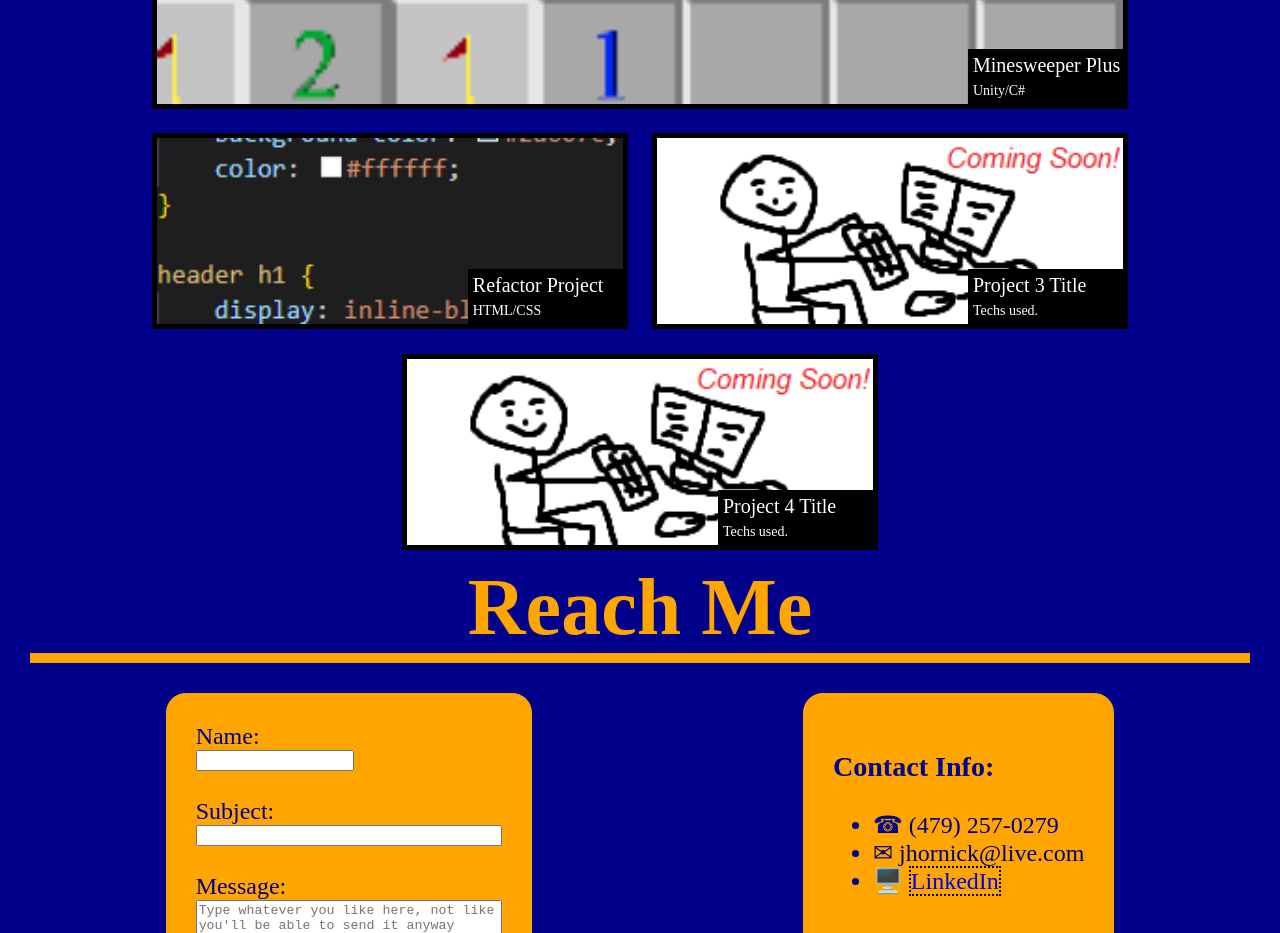
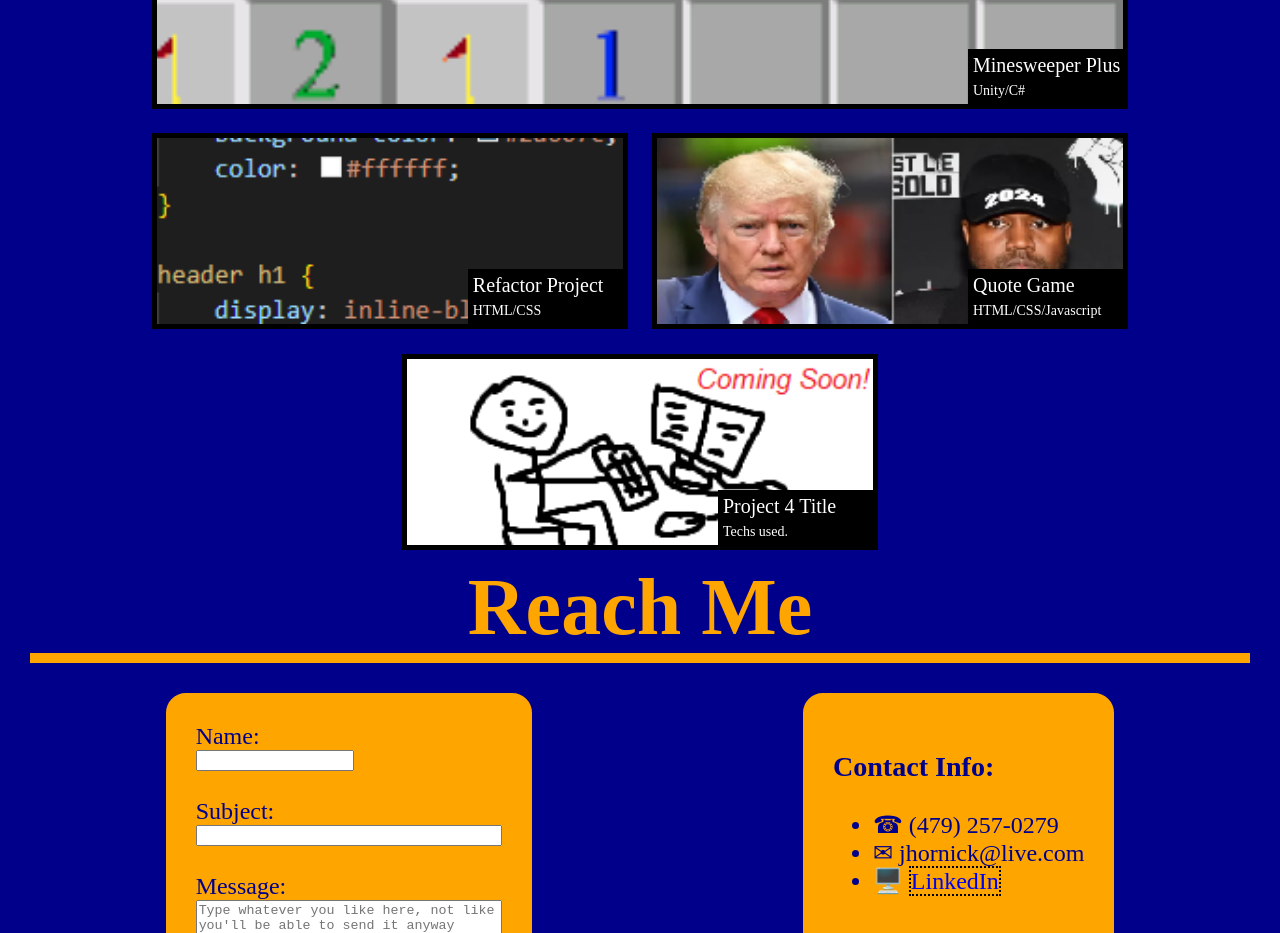
Before and after one commit to hornickjohn/my-project-portfolio, a plain HTML site: page index.html in a window 1280 px wide. Shown: the part 920-1853 px from the top of the page. Drawn offline with Linux system fonts and the light colour scheme.

Commit message:
Link to new project added. git status git abort git

```diff
--- a/index.html
+++ b/index.html
@@ -59,10 +59,10 @@
                 </div>
                 <!--placeholder card for future project-->
                 <div class="card">
-                    <a href="https://www.youtube.com/watch?v=dQw4w9WgXcQ" target="_blank">
+                    <a href="https://github.com/hornickjohn/quote-game" target="_blank">
                         <figure class="hovereffect">
-                            <img src="./assets/images/coming-soon-image.png" alt="Stick drawing of individual working on PC." />
-                            <figurecaption>Project 3 Title<br><span>Techs used.</span></figurecaption>
+                            <img src="./assets/images/quote-game-image.png" alt="Images of Trump and Kanye." />
+                            <figurecaption>Quote Game<br><span>HTML/CSS/Javascript</span></figurecaption>
                         </figure>
                     </a>
                 </div>
```
Also changed, not shown: assets/images/final-screenshot.png, assets/images/quote-game-image.png (added).
